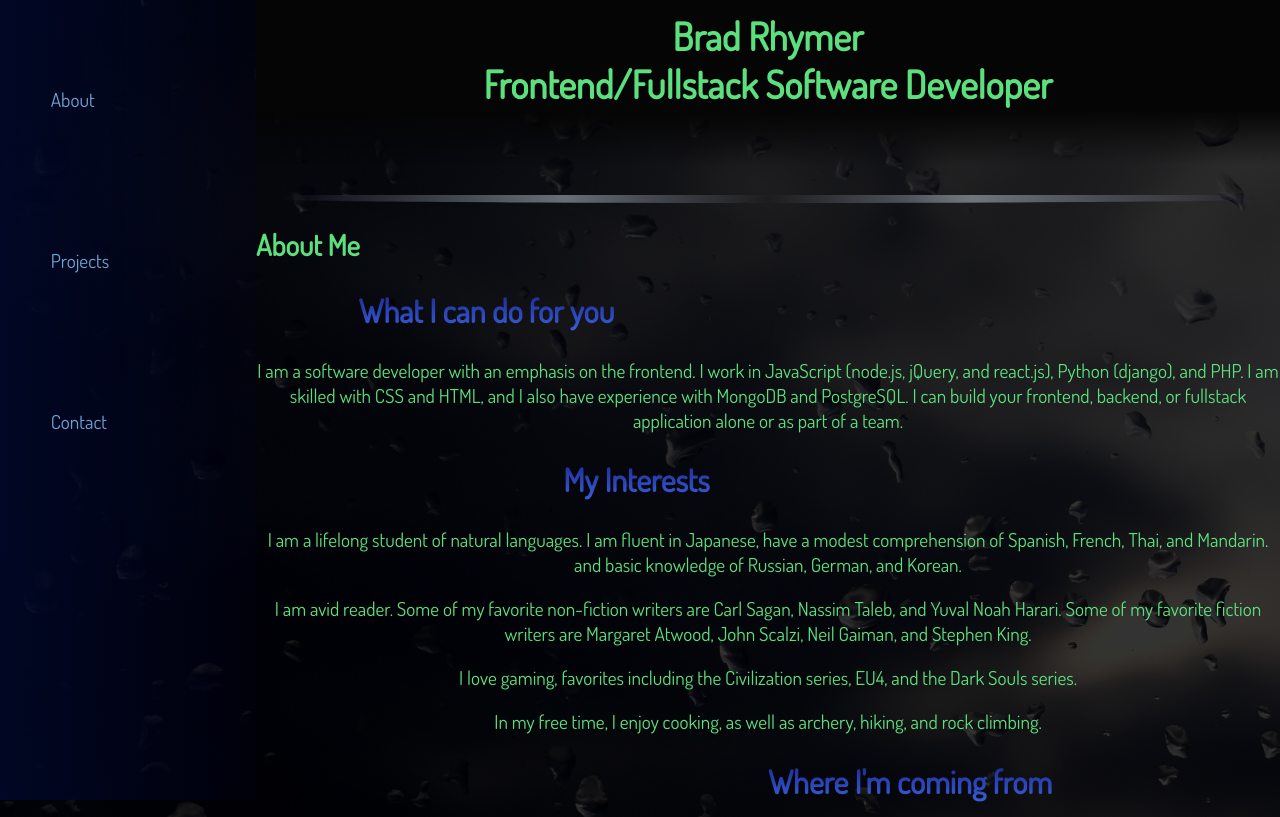
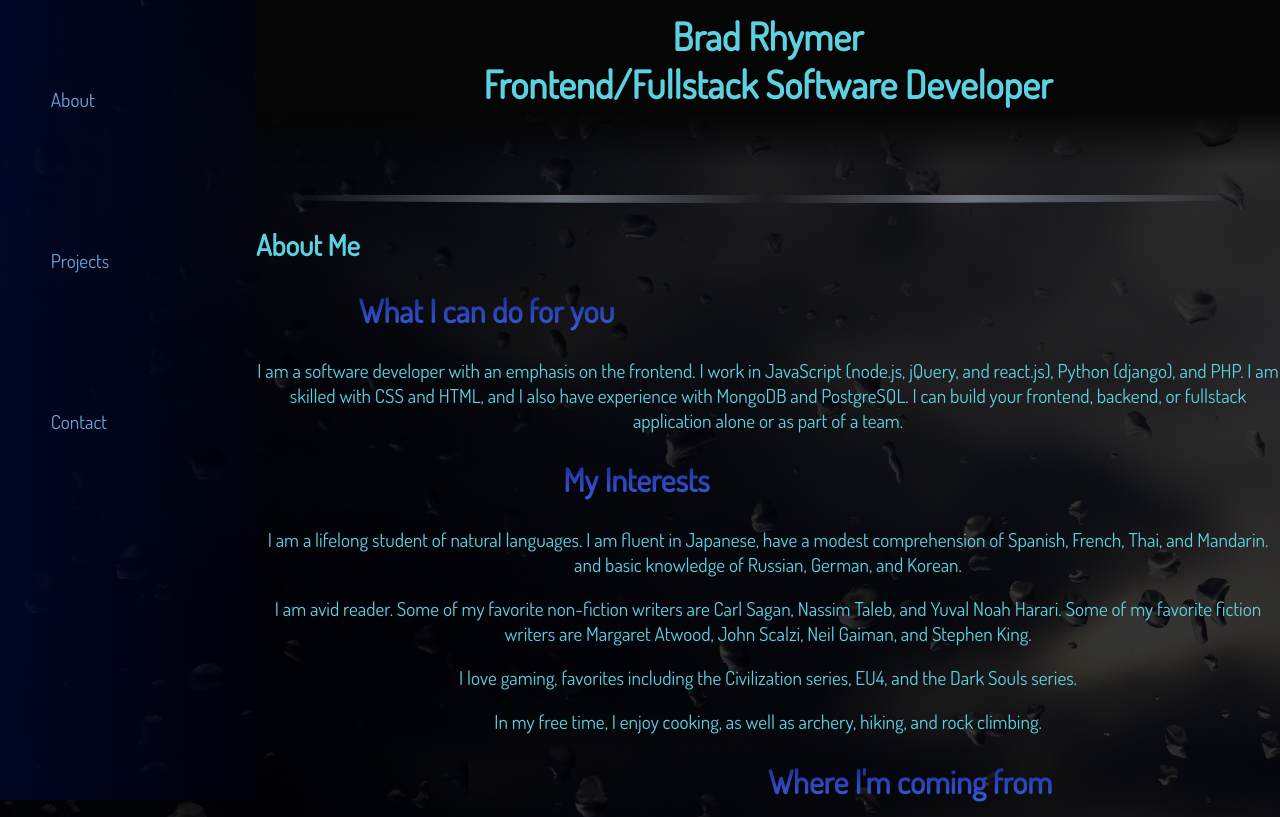
Before and after one commit to brhymer/portfolio, a React (Create React App) app: page /projects in a window 1280 px wide. Shown: the top 817 px of the page. Built offline with nearby package versions, Linux system fonts and the light colour scheme.

Commit message:
minor css change

```diff
--- a/src/index.css
+++ b/src/index.css
@@ -6,7 +6,7 @@
 .App {
   background: linear-gradient( rgba(0, 0, 0, 0.8), rgba(0, 0, 0, 0.8) ), url('./rain.jpg');
   background-size: fill;
-  color: rgb(92, 224, 125) ;
+  color: rgb(92, 209, 224) ;
   padding: 80px 0 0 20%;
   height: 100%;
   font-family: 'Dosis';
```
